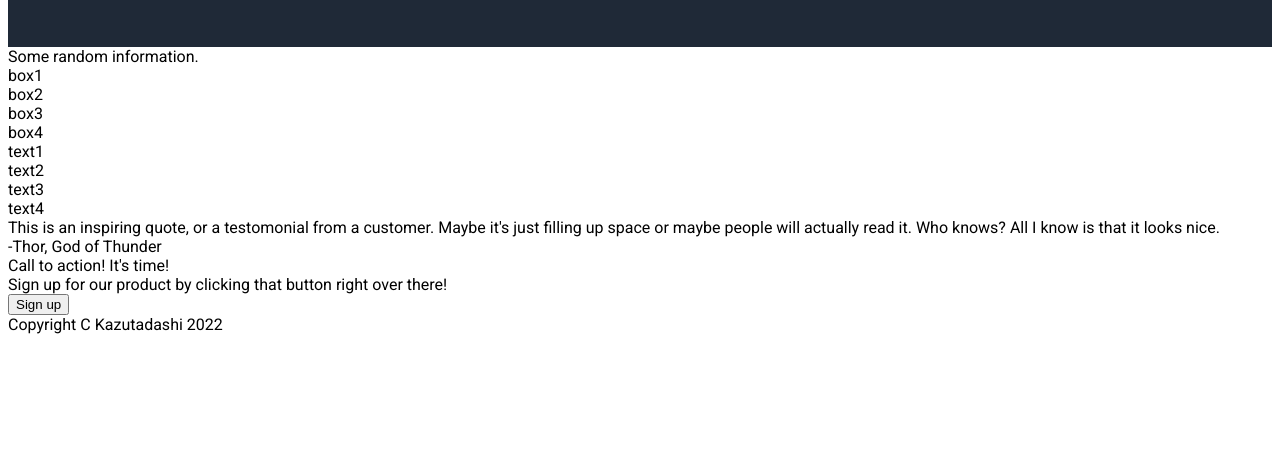
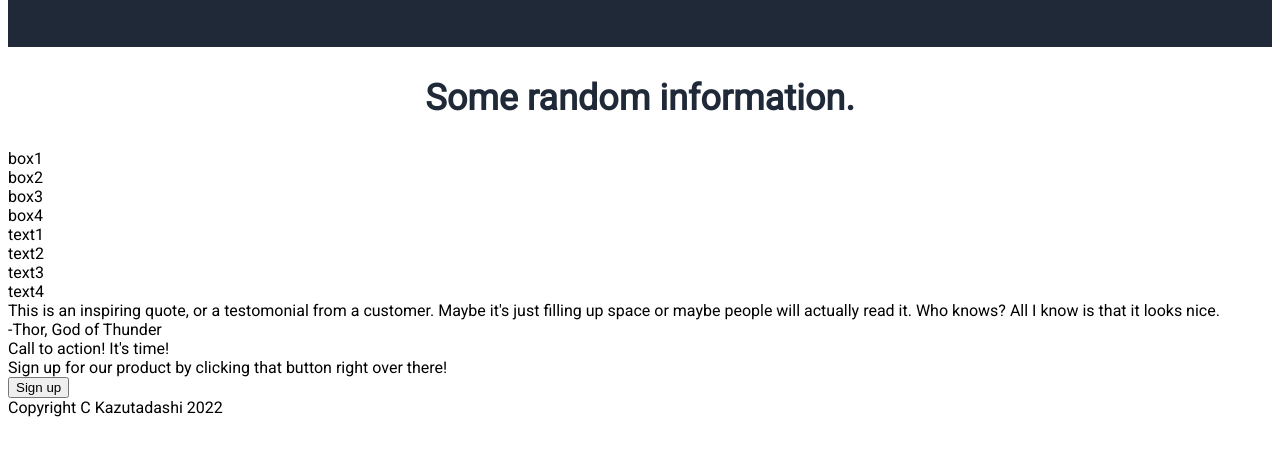
Before and after one commit to Kazutadashi/odin-full-website, a plain HTML site: page index.html in a window 1280 px wide. Shown: the part 209-664 px from the top of the page. Drawn offline with Linux system fonts and the light colour scheme.

Commit message:
Add information header text and style

```diff
--- a/style.css
+++ b/style.css
@@ -67,3 +67,15 @@ a {
     justify-content: center;
     align-items: center;
 }
+
+.info-title {
+    display: flex;
+    justify-content: center;
+    align-items: center;
+    font-size: 36px;
+    font-weight: bolder;
+    color: #1F2937;
+    padding-top: 30px;
+    padding-bottom: 30px;
+
+}
```
